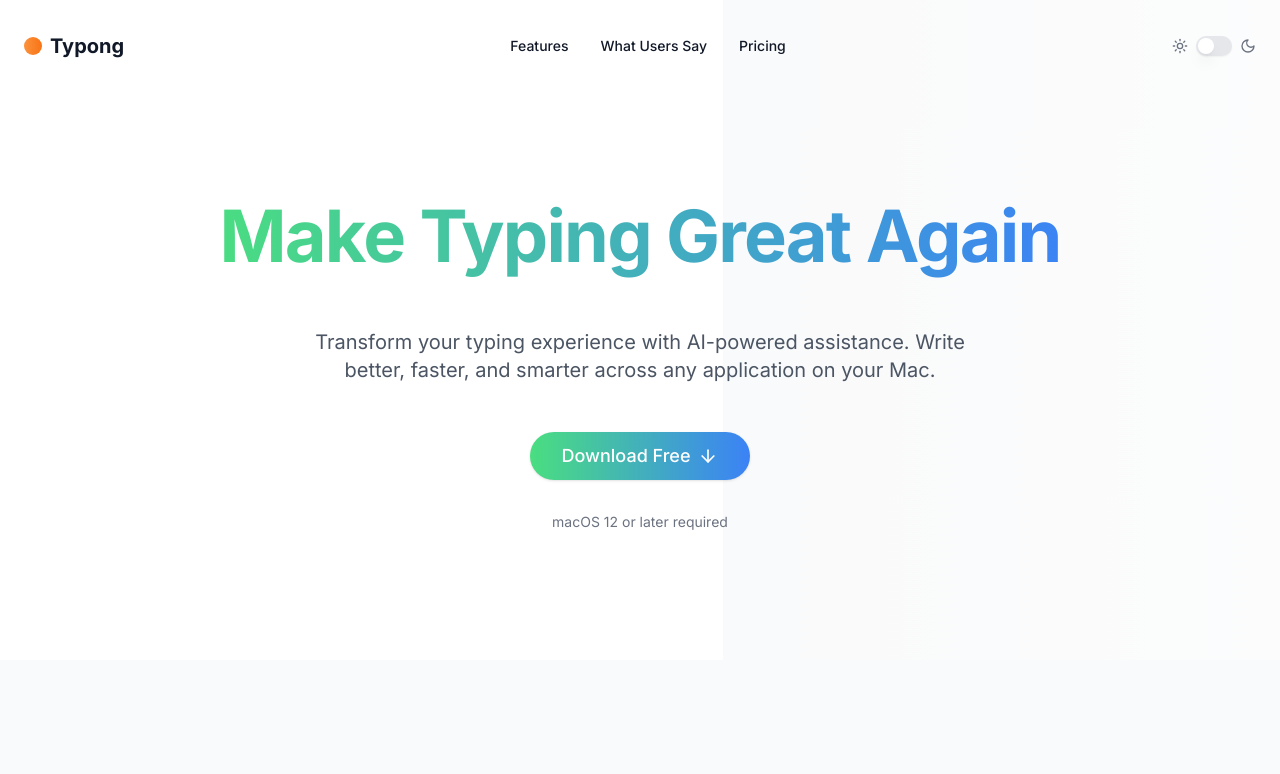
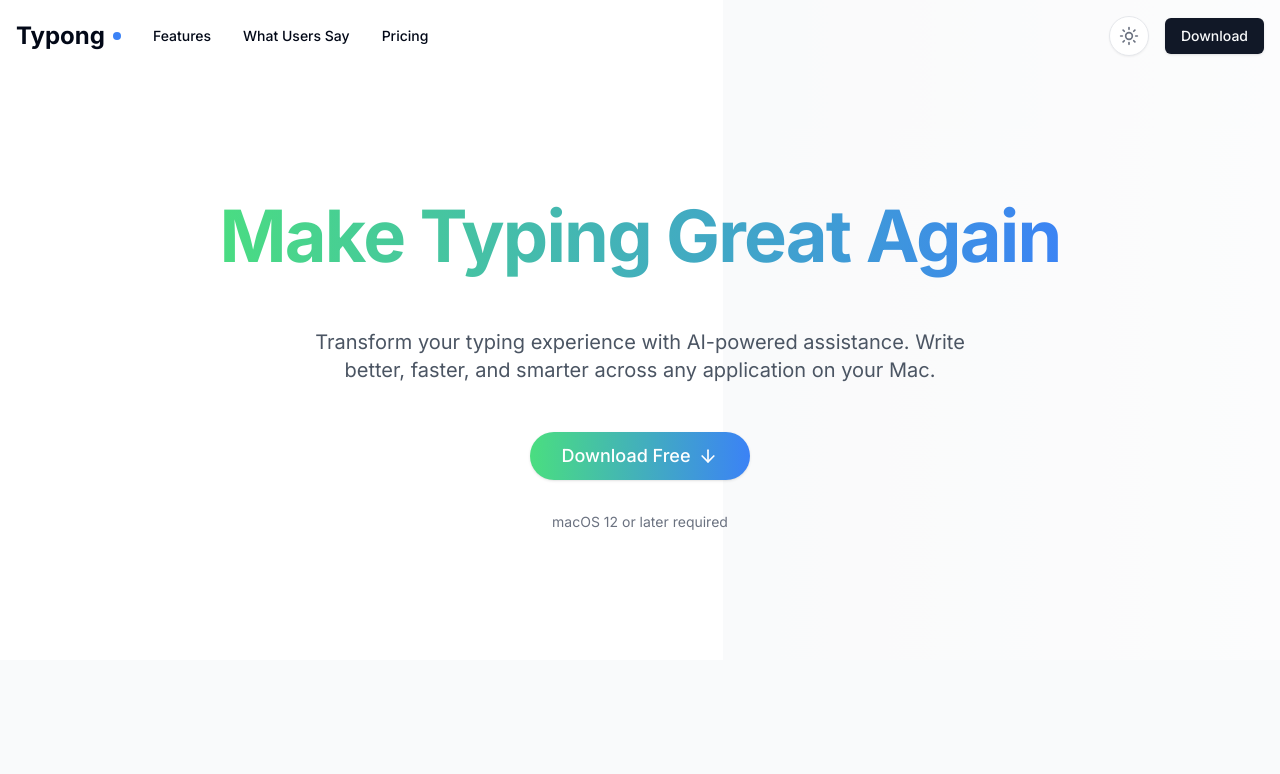
Before and after one commit to artemsvit/typong-landing, a Next.js app: page /typong-landing/ in a window 1280 px wide. Shown: the top 774 px of the page. Built offline with nearby package versions, Linux system fonts and the light colour scheme.

Commit message:
Fix theme implementation and styling

```diff
--- a/components/landing-page.tsx
+++ b/components/landing-page.tsx
@@ -1,17 +1,18 @@
 'use client';
 
-import React, { useState, useEffect } from 'react';
-import { ArrowDown, Check, Brain, MessageSquare, Moon, Sun, Zap, TimerReset, Hash, Languages, PenTool, BookOpen, History } from 'lucide-react';
+import React, { useEffect, useState } from 'react';
+import { ArrowDown, Check, Brain, MessageSquare, Zap, TimerReset, Hash, Languages, PenTool, BookOpen, History } from 'lucide-react';
 import { Button } from '@/components/ui/button';
 import { Switch } from '@/components/ui/switch';
 import { TestimonialsCarousel } from './testimonials-carousel';
 import { Navigation } from "./navigation";
 import { ThemeToggle } from "./theme-toggle";
 import { Footer } from "./footer";
+import { useTheme } from 'next-themes';
 
 export const LandingPage = () => {
-  const [darkMode, setDarkMode] = useState(false);
   const [scrollPosition, setScrollPosition] = useState(0);
+  const { theme } = useTheme();
 
   useEffect(() => {
     const handleScroll = () => {
@@ -23,30 +24,28 @@ export const LandingPage = () => {
   }, []);
 
   return (
-    <div className={`min-h-screen transition-colors duration-500 ${
-      darkMode ? 'bg-black text-white' : 'bg-white text-gray-900'
-    }`}>
+    <div className="min-h-screen bg-background text-foreground">
       {/* Sticky Header */}
       <header className={`fixed top-0 w-full z-50 transition-all duration-300 ${
         scrollPosition > 50
-          ? darkMode
-            ? 'py-4 bg-gray-950/80 backdrop-blur-xl border-b border-gray-800'
-            : 'py-4 bg-white/80 backdrop-blur-xl border-b border-gray-100'
-          : 'py-8 bg-transparent'
+          ? 'bg-white/80 dark:bg-gray-900/80 backdrop-blur-md border-b border-gray-200 dark:border-gray-800'
+          : 'bg-transparent'
       }`}>
-        <div className="max-w-7xl mx-auto px-6 flex justify-between items-center">
-          <a href="#" onClick={(e) => {
-            e.preventDefault();
-            window.scrollTo({ top: 0, behavior: 'smooth' });
-          }} className="flex items-center space-x-2 cursor-pointer hover:opacity-80 transition-opacity group">
-            <div className="logo-dot w-[18px] h-[18px] rounded-full bg-gradient-to-r from-orange-400 to-orange-500"></div>
-            <span className="text-xl font-bold">Typong</span>
-          </a>
-          <Navigation />
-          <div className="flex items-center gap-2">
-            <Sun className="h-4 w-4 text-gray-500 dark:text-gray-400" />
-            <Switch checked={darkMode} onCheckedChange={setDarkMode} />
-            <Moon className="h-4 w-4 text-gray-500 dark:text-gray-400" />
+        <div className="container mx-auto px-4 py-4 flex justify-between items-center">
+          <div className="flex items-center space-x-8">
+            {/* Logo */}
+            <div className="flex items-center space-x-2">
+              <span className="text-2xl font-bold">Typong</span>
+              <div className="w-2 h-2 bg-blue-500 rounded-full logo-dot" />
+            </div>
+
+            {/* Navigation */}
+            <Navigation />
+          </div>
+
+          <div className="flex items-center space-x-4">
+            <ThemeToggle />
+            <Button>Download</Button>
           </div>
         </div>
       </header>
@@ -57,7 +56,7 @@ export const LandingPage = () => {
           <div className="absolute -inset-[10px] opacity-50">
             {/* Shimmer gradient background */}
             <div className={`absolute inset-0 bg-gradient-to-r ${
-              darkMode
+              theme === 'dark'
                 ? 'from-gray-900 via-gray-800 to-gray-900'
                 : 'from-gray-100 via-gray-50 to-gray-100'
             } animate-shimmer`}></div>
@@ -69,14 +68,14 @@ export const LandingPage = () => {
             Make Typing Great Again
           </h1>
           <p className={`text-xl mb-12 max-w-2xl mx-auto ${
-            darkMode ? 'text-gray-300' : 'text-gray-600'
+            theme === 'dark' ? 'text-gray-300' : 'text-gray-600'
           }`}>
             Transform your typing experience with AI-powered assistance. Write better, faster, and smarter across any application on your Mac.
           </p>
           <Button size="lg" className="bg-gradient-to-r from-green-400 to-blue-500 hover:from-green-500 hover:to-blue-600 text-white rounded-full px-8 py-6 text-lg transform transition-all duration-300 hover:scale-105">
             Download Free <ArrowDown className="ml-2 h-5 w-5" />
           </Button>
-          <div className={`mt-8 text-sm ${darkMode ? 'text-gray-400' : 'text-gray-500'}`}>
+          <div className={`mt-8 text-sm ${theme === 'dark' ? 'text-gray-400' : 'text-gray-500'}`}>
             macOS 12 or later required
           </div>
         </div>
@@ -84,7 +83,7 @@ export const LandingPage = () => {
 
       {/* Features Grid with Glassmorphism */}
       <section id="features" className={`py-24 relative overflow-hidden ${
-        darkMode ? 'bg-gray-900' : 'bg-gray-50'
+        theme === 'dark' ? 'bg-gray-900' : 'bg-gray-50'
       }`}>
         <div className="max-w-7xl mx-auto px-6">
           <h2 className="text-[54px] font-bold text-center mb-16 bg-gradient-to-r from-green-400 to-blue-500 inline-block text-transparent bg-clip-text">
@@ -150,11 +149,11 @@ export const LandingPage = () => {
               <div
                 key={index}
                 className={`p-6 rounded-2xl backdrop-blur-lg transform transition-all duration-300 hover:scale-105 ${
-                  darkMode
+                  theme === 'dark'
                     ? 'bg-gray-800/50 hover:bg-gray-800/70'
                     : 'bg-white/50 hover:bg-white/70'
                 } border ${
-                  darkMode ? 'border-gray-700' : 'border-gray-200'
+                  theme === 'dark' ? 'border-gray-700' : 'border-gray-200'
                 }`}
               >
                 <div className={`w-12 h-12 rounded-full flex items-center justify-center mb-6 bg-gradient-to-r ${feature.gradient}`}>
@@ -163,7 +162,7 @@ export const LandingPage = () => {
                   })}
                 </div>
                 <h3 className="text-xl font-semibold mb-4">{feature.title}</h3>
-                <p className={darkMode ? 'text-gray-300' : 'text-gray-600'}>{feature.description}</p>
+                <p className={theme === 'dark' ? 'text-gray-300' : 'text-gray-600'}>{feature.description}</p>
               </div>
             ))}
           </div>
@@ -176,7 +175,7 @@ export const LandingPage = () => {
       </section>
 
       {/* Pricing Cards with Glassmorphism */}
-      <section id="pricing" className={`relative py-24 ${darkMode ? 'bg-gray-900' : 'bg-white'}`}>
+      <section id="pricing" className={`relative py-24 ${theme === 'dark' ? 'bg-gray-900' : 'bg-white'}`}>
         <div className="max-w-6xl mx-auto px-6">
           <h2 className="text-[54px] font-bold text-center mb-16 bg-gradient-to-r from-green-400 to-blue-500 inline-block text-transparent bg-clip-text">
             Choose Your Plan
@@ -184,7 +183,7 @@ export const LandingPage = () => {
           <div className="grid grid-cols-1 md:grid-cols-2 gap-8">
             {/* Free Trial Card */}
             <div className={`p-8 rounded-2xl backdrop-blur-lg transform transition-all duration-300 hover:scale-105 flex flex-col min-h-[600px] ${
-              darkMode
+              theme === 'dark'
                 ? 'bg-gray-900/50 hover:bg-gray-900/70 border border-gray-800'
                 : 'bg-gray-50/50 hover:bg-gray-50/70 border border-gray-200'
             }`}>
@@ -192,7 +191,7 @@ export const LandingPage = () => {
                 <div className="flex justify-between items-center">
                   <div className="text-2xl font-semibold">Free Trial</div>
                   <div className={`px-3 py-1 rounded-full text-sm ${
-                    darkMode ? 'bg-gray-800' : 'bg-gray-100'
+                    theme === 'dark' ? 'bg-gray-800' : 'bg-gray-100'
                   }`}>14 days</div>
                 </div>
                 <div className="text-5xl font-bold mt-6">$0</div>
@@ -220,7 +219,7 @@ export const LandingPage = () => {
 
             {/* Pro Card */}
             <div className={`relative p-8 rounded-2xl backdrop-blur-lg transform transition-all duration-300 hover:scale-105 flex flex-col min-h-[600px] ${
-              darkMode
+              theme === 'dark'
                 ? 'bg-gradient-to-b from-gray-900 to-black border border-green-500'
                 : 'bg-gradient-to-b from-gray-900 to-black border border-green-500'
             }`}>
--- a/package.json
+++ b/package.json
@@ -3,7 +3,7 @@
   "version": "0.1.0",
   "private": true,
   "scripts": {
-    "dev": "next dev",
+    "dev": "next dev -p 3002",
     "build": "next build",
     "start": "next start",
     "lint": "next lint",
```
